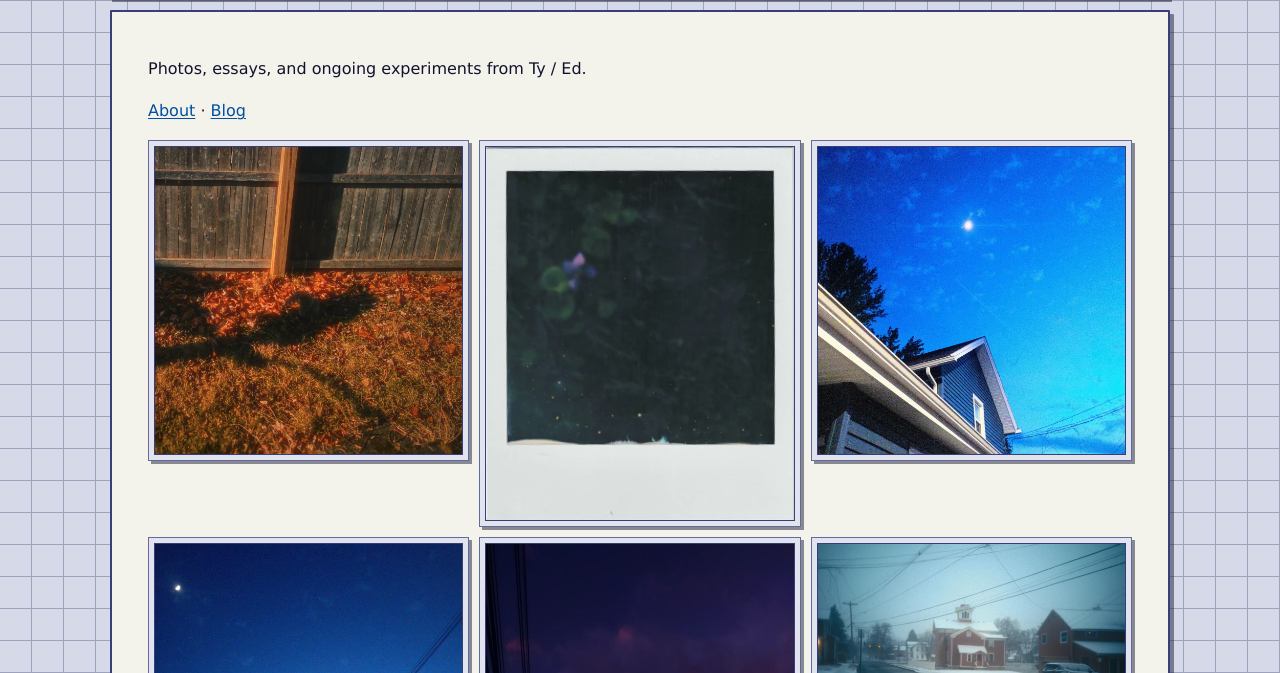
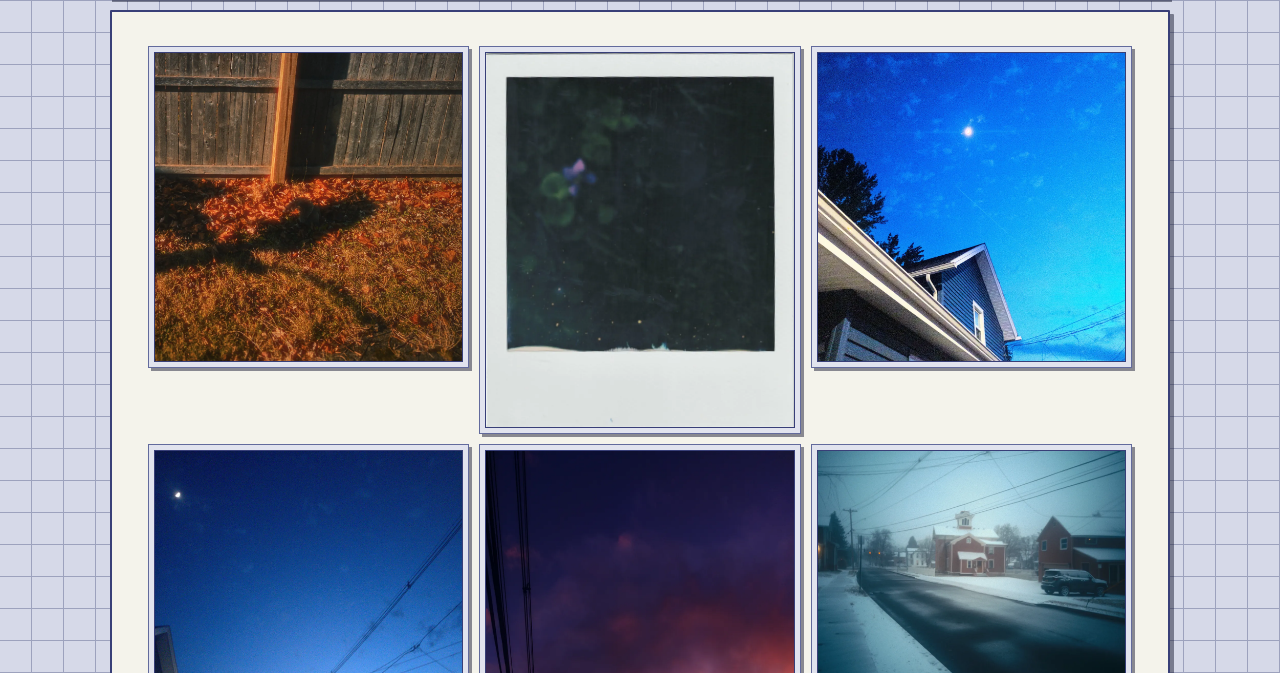
Before and after one commit to Shikibashi/edriffles-blog, an Astro site: page / in a window 1280 px wide. Shown: the part 127-800 px from the top of the page. Built offline with nearby package versions, Linux system fonts and the light colour scheme; Astro itself is replaced by a stand-in of ours.

Commit message:
Remove homepage intro block

```diff
--- a/src/pages/index.astro
+++ b/src/pages/index.astro
@@ -14,8 +14,6 @@ import { SITE_DESCRIPTION, SITE_TITLE } from '../consts';
 	<body>
 		<Header />
 		<main>
-			<p>Photos, essays, and ongoing experiments from Ty / Ed.</p>
-			<p><a href="/about">About</a> &middot; <a href="/blog">Blog</a></p>
 			<PhotoGallery />
 		</main>
 		<Footer />
```
